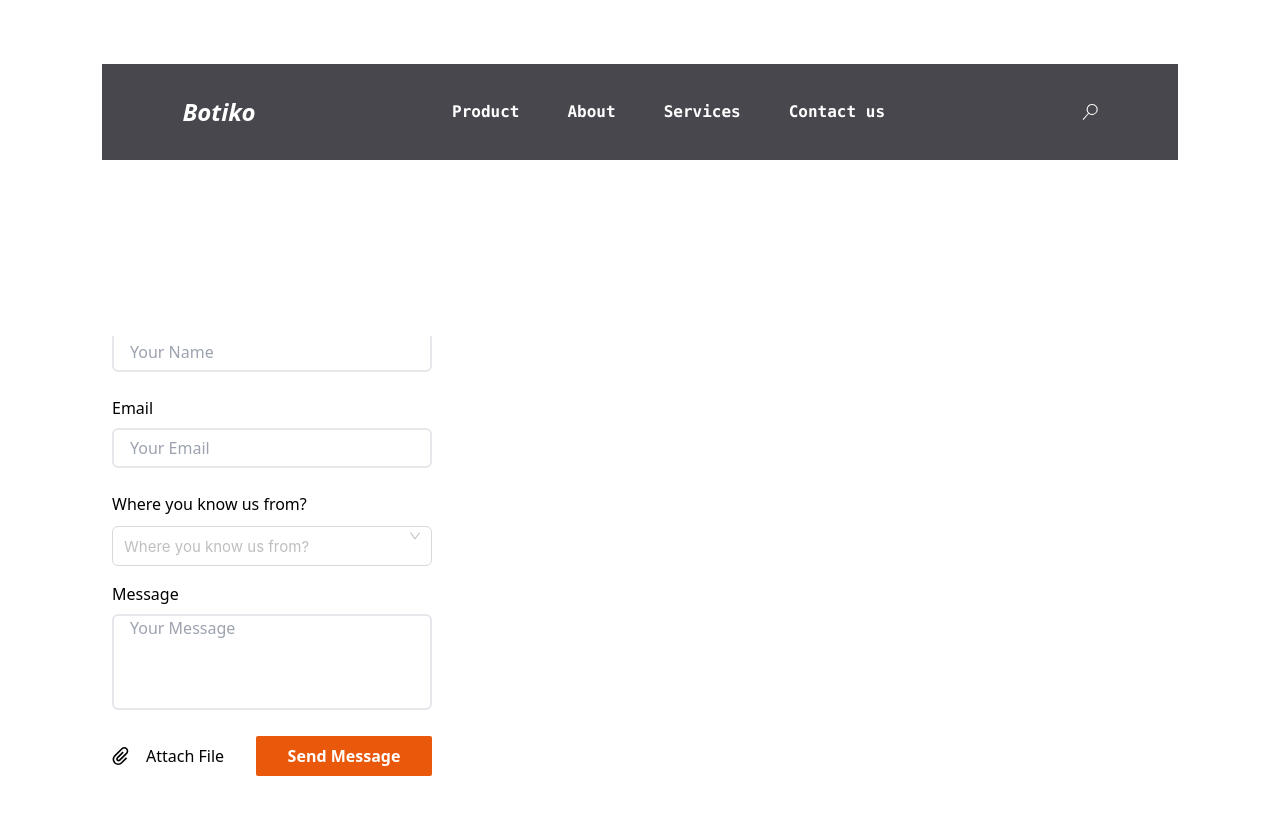
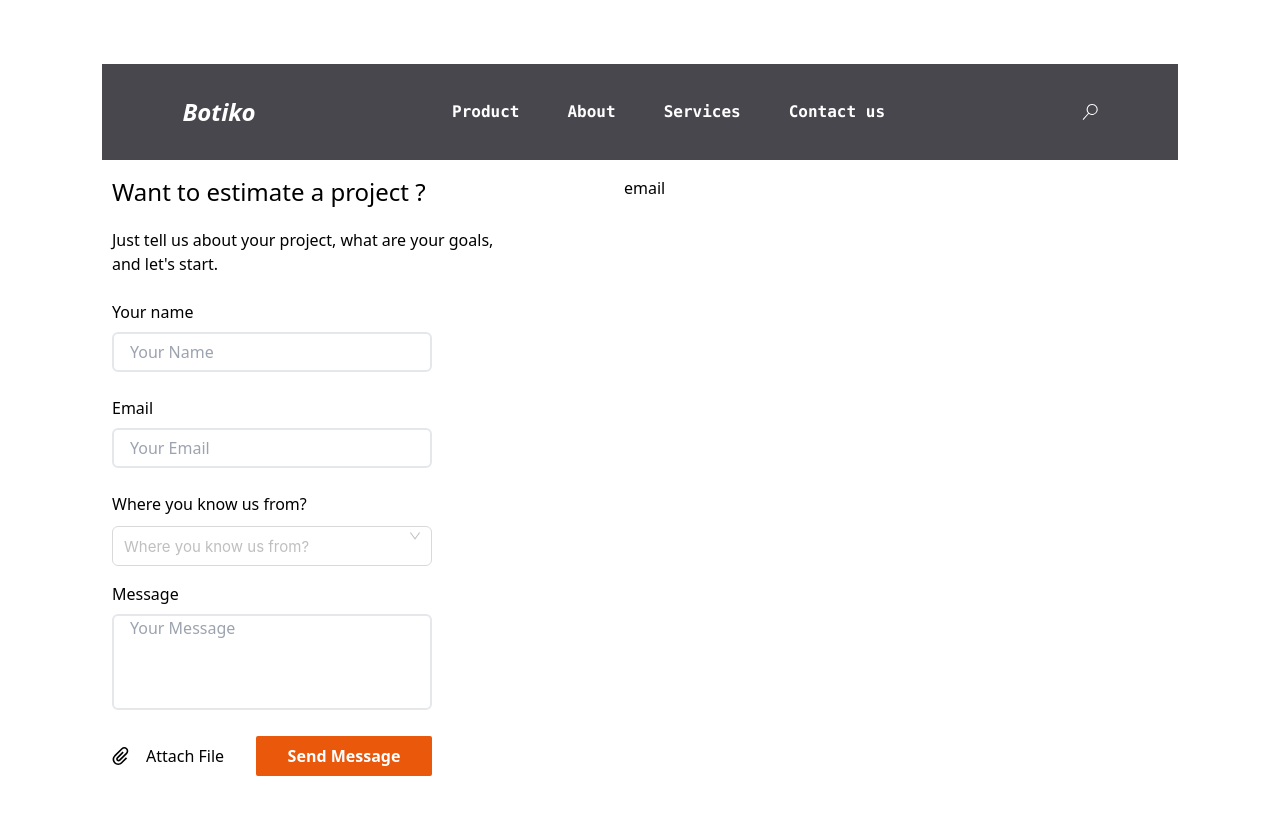
Before and after one commit to NaushadaliSaiyed/furniture, a React (Vite) app: page /contact-us in a window 1280 px wide. Shown: the top 814 px of the page. Built offline with nearby package versions, Linux system fonts and the light colour scheme.

Commit message:
sharif noon change
dzsvds

```diff
--- a/src/components/Navbar.tsx
+++ b/src/components/Navbar.tsx
@@ -7,7 +7,7 @@ const Navbar = () => {
   const location = useLocation()
   const topMargin = location.pathname === "/" ? "top-[15%]" : 'top-[8%]'
   return (
-    <div className={location.pathname !== "/" ? `fixed w-full h-[20%] bg-white z-50` : ""}>
+    <div className={location.pathname !== "/" ? `fixed w-full h-[20%] top-0 bg-white z-50` : ""}>
       <div className={`fixed flex justify-between items-center text-white bg-[#48474D] w-[84%] h-[12%] ${topMargin} left-[8%] z-30`}>
         <h1 className='mx-20 font-semibold text-2xl'><Link to={"/"}><i>Botiko</i></Link></h1>
         <ul className='flex gap-12'>
--- /dev/null
+++ b/src/components/contactUs/ContactUsLeftSide.tsx
@@ -0,0 +1,64 @@
+import React from 'react'
+import { Select } from 'antd';
+import { ImAttachment } from 'react-icons/im'
+
+const handleChange = (value: string) => {
+    console.log(`selected ${value}`);
+};
+
+const ContactUsLeftSide = () => {
+    return (
+        <>
+            <div className='w-[100%]'>
+                <p className='text-2xl from-neutral-800'>Want to estimate a project ?</p>
+                <p className='mt-5'> Just tell us about your project, what are your goals, <br /> and let's start.</p>
+                <div className='mt-6'>
+                    <label htmlFor="" className='cursor-pointer'> Your name </label>
+                </div>
+                <input
+                    type="text"
+                    className='border-2 mt-2 h-10 w-80 outline-none rounded-md placeholder:text-base pl-4 text-gray-600'
+                    placeholder='Your Name' />
+                <div className='mt-6 cursor-pointer'>
+                    <label htmlFor="" className='cursor-pointer'> Email </label>
+                </div>
+                <input
+                    type="text"
+                    className='border-2 mt-2 h-10 w-80 outline-none rounded-md placeholder:text-base pl-4 text-gray-600'
+                    placeholder='Your Email' />
+                <div className='mt-6'>
+                    <label htmlFor="" className='cursor-pointer'> Where you know us from? </label>
+                </div>
+                <Select
+                    className='where-you-know'
+                    defaultValue="Where you know us from?"
+                    style={{ width: 320 }}
+                    onChange={handleChange}
+                    options={[
+                        { value: 'Found you with search engine', label: 'Found you with search engine' },
+                        { value: 'Dribble', label: 'Dribble' },
+                        { value: 'podcast', label: 'podcast' },
+                        { value: 'Blog article', label: 'Blog article' },
+                        { value: 'Advertisement', label: 'Advertisement' },
+                        { value: 'Someone Suggested you', label: 'Someone Suggested you' },
+                    ]}
+                />
+                <div className='mt-6'>
+                    <label htmlFor="" className='cursor-pointer'> Message </label>
+                </div>
+                <textarea
+                    className='mt-2 w-80 h-24 outline-none border-2 rounded-md placeholder:text-base pl-4 text-gray-600 resize-none'
+                    name="text"
+                    id=""
+                    placeholder='Your Message'
+                ></textarea>
+                <div className='flex justify-between w-80 mt-5'>
+                    <span className='flex text-center items-center gap-4 cursor-pointer hover:text-orange-500'> <ImAttachment className='text-lg' /> <p className=''> Attach File </p></span>
+                    <button className='bg-orange-600 h-10 w-44 rounded-sm text-white font-semibold text-base cursor-pointer'>Send Message</button>
+                </div>
+            </div>
+        </>
+    )
+}
+
+export default ContactUsLeftSide
--- /dev/null
+++ b/src/components/contactUs/ContactUsRightSide.tsx
@@ -0,0 +1,14 @@
+import React from 'react'
+
+const ContactUsRightSide = () => {
+    return (
+        <div className='w-[100%]'>
+            email
+            {/* <div>Email</div> */}
+            {/* <div></div>
+            <div></div> */}
+        </div>
+    )
+}
+
+export default ContactUsRightSide
--- a/src/pages/ContactUS.tsx
+++ b/src/pages/ContactUS.tsx
@@ -1,64 +1,15 @@
 import React from 'react'
-import { Select } from 'antd';
 import '../style/contactUs.css'
-import { ImAttachment } from 'react-icons/im'
+import ContactUsLeftSide from '../components/contactUs/ContactUsLeftSide';
+import ContactUsRightSide from '../components/contactUs/ContactUsRightSide';
 
-const handleChange = (value: string) => {
-  console.log(`selected ${value}`);
-};
 
 const ContactUS = () => {
   return (
     <>
-      <div className='bg-white mt-44 ml-28 h-[100vh]'>
-        <div className='w-[40%]'>
-          <p className='text-2xl from-neutral-800'>Want to estimate a project ?</p>
-          <p className='mt-5'> Just tell us about your project, what are your goals, <br /> and let's start.</p>
-          <div className='mt-6'>
-            <label htmlFor="" className='cursor-pointer'> Your name </label>
-          </div>
-          <input
-            type="text"
-            className='border-2 mt-2 h-10 w-80 outline-none rounded-md placeholder:text-base pl-4 text-gray-600'
-            placeholder='Your Name' />
-          <div className='mt-6 cursor-pointer'>
-            <label htmlFor="" className='cursor-pointer'> Email </label>
-          </div>
-          <input
-            type="text"
-            className='border-2 mt-2 h-10 w-80 outline-none rounded-md placeholder:text-base pl-4 text-gray-600'
-            placeholder='Your Email' />
-          <div className='mt-6'>
-            <label htmlFor="" className='cursor-pointer'> Where you know us from? </label>
-          </div>
-          <Select
-            className='where-you-know'
-            defaultValue="Where you know us from?"
-            style={{ width: 320 }}
-            onChange={handleChange}
-            options={[
-              { value: 'Found you with search engine', label: 'Found you with search engine' },
-              { value: 'Dribble', label: 'Dribble' },
-              { value: 'podcast', label: 'podcast' },
-              { value: 'Blog article', label: 'Blog article' },
-              { value: 'Advertisement', label: 'Advertisement' },
-              { value: 'Someone Suggested you', label: 'Someone Suggested you' },
-            ]}
-          />
-          <div className='mt-6'>
-            <label htmlFor="" className='cursor-pointer'> Message </label>
-          </div>
-          <textarea
-            className='mt-2 w-80 h-24 outline-none border-2 rounded-md placeholder:text-base pl-4 text-gray-600 resize-none'
-            name="text"
-            id=""
-            placeholder='Your Message'
-          ></textarea>
-          <div className='flex justify-between w-80 mt-5'>
-            <span className='flex text-center items-center gap-4 cursor-pointer hover:text-orange-500'> <ImAttachment className='text-lg'/> <p className=''> Attach File </p></span>
-            <button className='bg-orange-600 h-10 w-44 rounded-sm text-white font-semibold text-base cursor-pointer'>Send Message</button>
-          </div>
-        </div>
+      <div className='bg-white mt-44 ml-28 h-[100vh] w-[80%] flex'>
+        <ContactUsLeftSide />
+        <ContactUsRightSide />
       </div>
     </>
   )
--- a/src/pages/Services.tsx
+++ b/src/pages/Services.tsx
@@ -13,7 +13,7 @@ const Services = () => {
           <div className='flex gap-3 items-center ml-20 mt-52'>
             <p className='font-bold font-serif text-xl'> M Be </p>
             <FaBasketballBall />
-            <p className='font-bold from-neutral-900 text-xl'>C </p>
+            <p className='font-bold from-neutral-900'>C </p>
           </div>
         </div>
         <div className='ml-32'>
```
